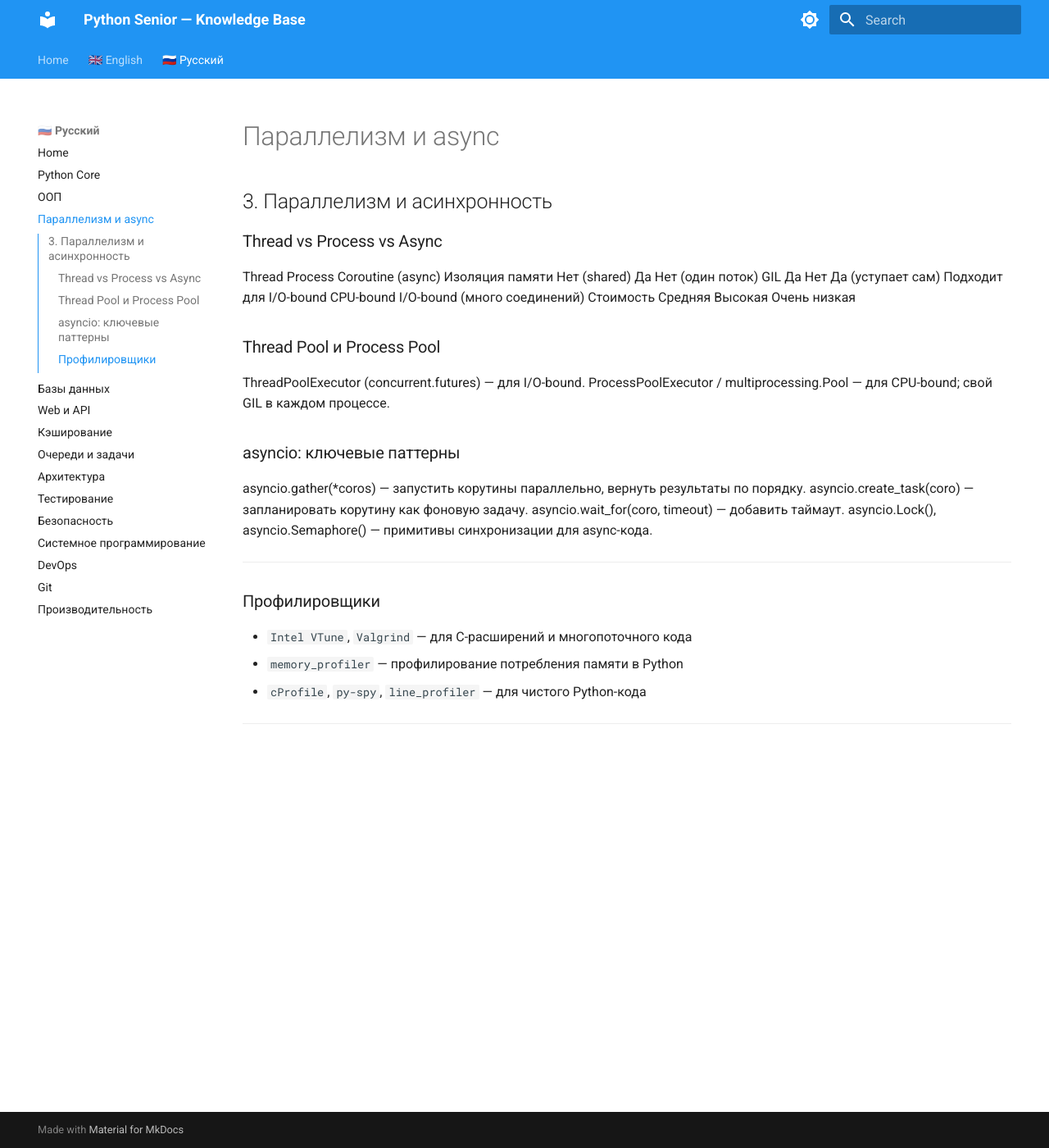
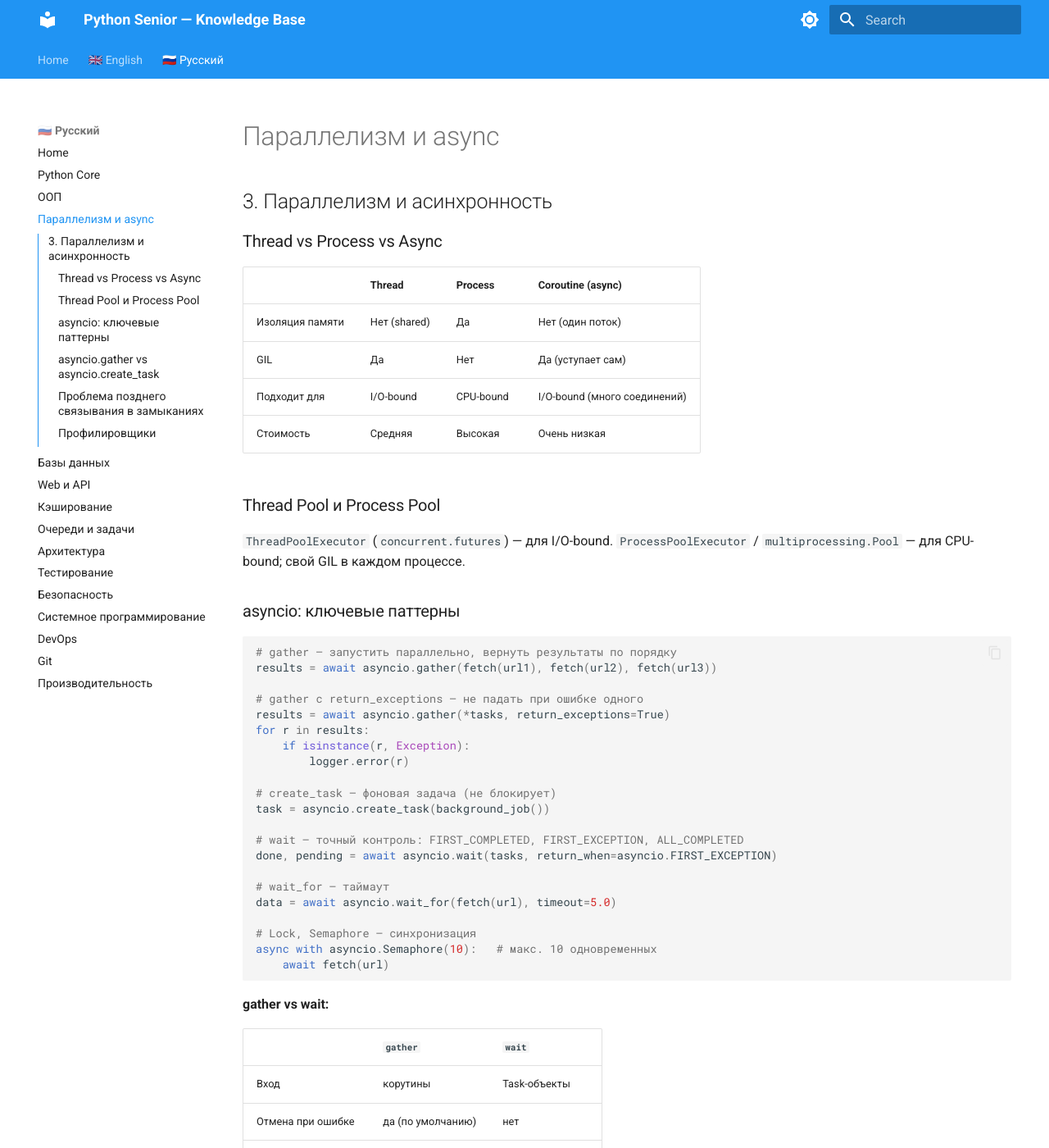
Before and after one commit to spiritEcosse/senior-kb, an MkDocs documentation site: the page built from docs/concurrency.md, in a window 1280 px wide and 1400 px high. Shown: the whole window at 82% size. Built offline with MkDocs 1.6.1 and Material for MkDocs 9.7.7, drawn with Linux system fonts in a browser that asks for light colours; some of the changed text lies outside the part shown.

Commit message:
update: docs/concurrency.md with code examples

````diff
--- a/docs/concurrency.md
+++ b/docs/concurrency.md
@@ -2,31 +2,87 @@
 
 ### Thread vs Process vs Async
 
-
-Thread            Process         Coroutine (async)
-Изоляция памяти     Нет (shared)   Да                 Нет (один поток)
-GIL                            Да                   Нет                Да (уступает сам)
-Подходит для          I/O-bound        CPU-bound   I/O-bound (много соединений)
-Стоимость               Средняя          Высокая       Очень низкая
+| | Thread | Process | Coroutine (async) |
+|---|---|---|---|
+| Изоляция памяти | Нет (shared) | Да | Нет (один поток) |
+| GIL | Да | Нет | Да (уступает сам) |
+| Подходит для | I/O-bound | CPU-bound | I/O-bound (много соединений) |
+| Стоимость | Средняя | Высокая | Очень низкая |
 
 ### Thread Pool и Process Pool
 
-ThreadPoolExecutor (concurrent.futures) — для I/O-bound.
-ProcessPoolExecutor / multiprocessing.Pool — для CPU-bound; свой GIL в каждом процессе.
+`ThreadPoolExecutor` (`concurrent.futures`) — для I/O-bound.
+`ProcessPoolExecutor` / `multiprocessing.Pool` — для CPU-bound; свой GIL в каждом процессе.
 
 ### asyncio: ключевые паттерны
 
-asyncio.gather(*coros) — запустить корутины параллельно, вернуть результаты по порядку.
-asyncio.create_task(coro) — запланировать корутину как фоновую задачу.
-asyncio.wait_for(coro, timeout) — добавить таймаут.
-asyncio.Lock(), asyncio.Semaphore() — примитивы синхронизации для async-кода.
+```python
+# gather — запустить параллельно, вернуть результаты по порядку
+results = await asyncio.gather(fetch(url1), fetch(url2), fetch(url3))
 
----
+# gather с return_exceptions — не падать при ошибке одного
+results = await asyncio.gather(*tasks, return_exceptions=True)
+for r in results:
+    if isinstance(r, Exception):
+        logger.error(r)
+
+# create_task — фоновая задача (не блокирует)
+task = asyncio.create_task(background_job())
+
+# wait — точный контроль: FIRST_COMPLETED, FIRST_EXCEPTION, ALL_COMPLETED
+done, pending = await asyncio.wait(tasks, return_when=asyncio.FIRST_EXCEPTION)
+
+# wait_for — таймаут
+data = await asyncio.wait_for(fetch(url), timeout=5.0)
+
+# Lock, Semaphore — синхронизация
+async with asyncio.Semaphore(10):   # макс. 10 одновременных
+    await fetch(url)
+```
+
+**gather vs wait:**
+
+| | `gather` | `wait` |
+|---|---|---|
+| Вход | корутины | Task-объекты |
+| Отмена при ошибке | да (по умолчанию) | нет |
+| Когда использовать | простой fan-out | точный контроль |
+
+### asyncio.gather vs asyncio.create_task
+
+```python
+# create_task — запланировать немедленно, не ждать
+task = asyncio.create_task(fetch(url))   # стартует сразу
+# ... другой код ...
+result = await task                       # дождаться результата
+
+# await coroutine — выполнить последовательно (не параллельно!)
+result = await fetch(url)                 # блокирует до завершения
+```
+
+### Проблема позднего связывания в замыканиях
+
+```python
+# Проблема: все функции захватывают одну переменную i
+funcs = [lambda: i for i in range(3)]
+print([f() for f in funcs])  # [2, 2, 2] — не [0, 1, 2]!
+
+# Исправление: зафиксировать значение через аргумент по умолчанию
+funcs = [lambda i=i: i for i in range(3)]
+print([f() for f in funcs])  # [0, 1, 2] ✓
+```
 
 ### Профилировщики
 
+- `cProfile` — встроенный, детальный анализ вызовов
+- `py-spy` — sampling profiler, работает без изменения кода, подходит для production
+- `line_profiler` — профилирование построчно
+- `memory_profiler` — потребление памяти в Python
 - `Intel VTune`, `Valgrind` — для C-расширений и многопоточного кода
-- `memory_profiler` — профилирование потребления памяти в Python
-- `cProfile`, `py-spy`, `line_profiler` — для чистого Python-кода
+
+```python
+# py-spy: запуск без изменения кода
+# py-spy record -o profile.svg --pid 12345
+```
 
 ---
````
